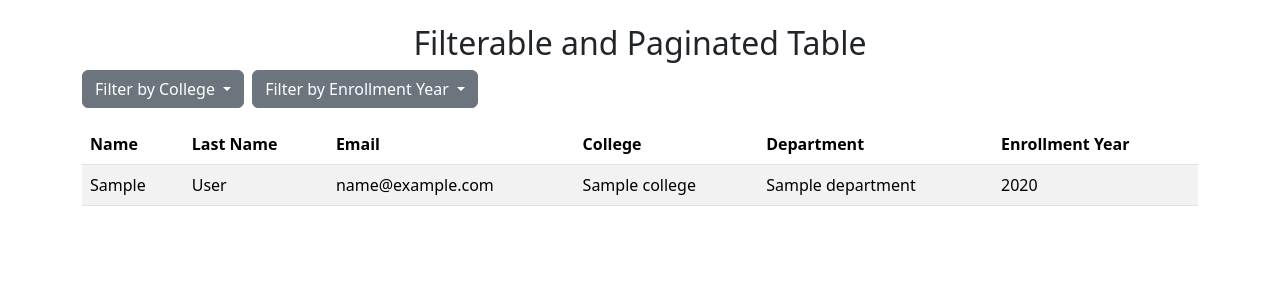
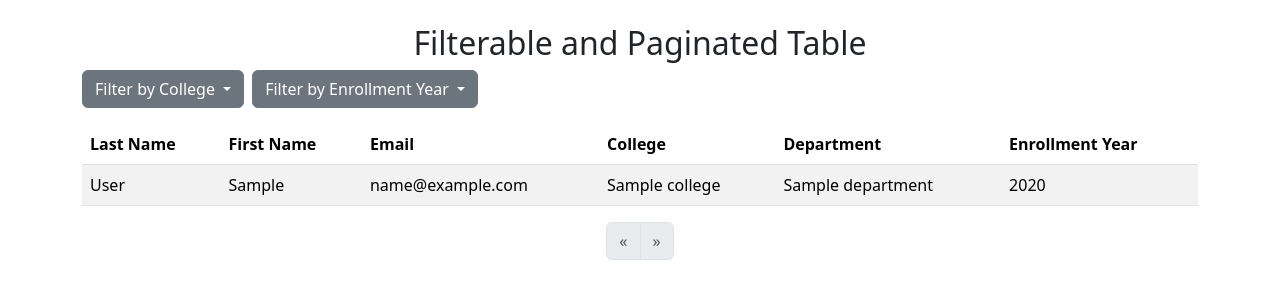
Before and after one commit to spencerbbrian/portfolio, a Flask app: template golden-heights/gh_app/goldenheights/templates/gh-students.html in a window 1280 px wide. Shown: the part 56-356 px from the top of the page. Run offline with Flask 3, Linux system fonts and the light colour scheme; the template is opened without the code that fills it: most values are stand-ins (such as "Sample title", 1, 10 or a date in 2020).

Commit message:
Implement pagination and filtering for students page; update table structure and styling

```diff
--- a/golden-heights/gh_app/goldenheights/templates/gh-catalogue.html
+++ b/golden-heights/gh_app/goldenheights/templates/gh-catalogue.html
@@ -15,7 +15,7 @@ Catalogue
                 <ul class="list-group list-group-flush">
                     {% for course in CBAS %}
                     <li class="list-group-item">{{ course }}
-                    {% if course == 'Biology' %}<span class="badge badge-secondary">New</span>
+                    {% if course == 'Biology' %}<span class="badge bg-secondary">New</span>
                     {% endif %}
                     </li>
                     {% endfor %}
--- a/golden-heights/gh_app/goldenheights/templates/gh-students.html
+++ b/golden-heights/gh_app/goldenheights/templates/gh-students.html
@@ -1,6 +1,6 @@
 {% extends 'gh-base.html' %}
 {% block title %}
-Courses
+Students
 {% endblock %}
 
 {% block content %}
@@ -38,8 +38,8 @@ Courses
     <table class="table table-striped">
         <thead>
         <tr>
-            <th>Name</th>
             <th>Last Name</th>
+            <th>First Name</th>
             <th>Email</th>
             <th>College</th>
             <th>Department</th>
@@ -49,8 +49,8 @@ Courses
         <tbody id="tableBody">
             {% for student in students %}
             <tr>
+                <td>{{ student.last_name }}</td>
                 <td>{{ student.first_name }}</td>
-                <td>{{ student.last_name }}</td>
                 <td>{{ student.email }}</td>
                 <td>{{ student.college }}</td>
                 <td>{{ student.department }}</td>
@@ -62,7 +62,49 @@ Courses
 
     <!-- Pagination Controls -->
     <nav aria-label="Page navigation">
-        <ul class="pagination justify-content-center" id="paginationControls"></ul>
+        <ul class="pagination justify-content-center">
+            <!-- Previous Button -->
+            <li class="page-item {% if current_page == 1 %}disabled{% endif %}">
+                <a class="page-link" href="?page={{ current_page - 1 }}" aria-label="Previous">
+                    <span aria-hidden="true">&laquo;</span>
+                </a>
+            </li>
+
+            <!-- Dynamic Page Numbers -->
+            {% set start_page = max(1, current_page - 2) %}
+            {% set end_page = min(total_pages, current_page + 2) %}
+
+            {% if start_page > 1 %}
+            <li class="page-item">
+                <a class="page-link" href="?page=1">1</a>
+            </li>
+            <li class="page-item disabled">
+                <span class="page-link">...</span>
+            </li>
+            {% endif %}
+
+            {% for page in range(start_page, end_page + 1) %}
+            <li class="page-item {% if page == current_page %}active{% endif %}">
+                <a class="page-link" href="?page={{ page }}">{{ page }}</a>
+            </li>
+            {% endfor %}
+
+            {% if end_page < total_pages %}
+            <li class="page-item disabled">
+                <span class="page-link">...</span>
+            </li>
+            <li class="page-item">
+                <a class="page-link" href="?page={{ total_pages }}">{{ total_pages }}</a>
+            </li>
+            {% endif %}
+
+            <!-- Next Button -->
+            <li class="page-item {% if current_page == total_pages %}disabled{% endif %}">
+                <a class="page-link" href="?page={{ current_page + 1 }}" aria-label="Next">
+                    <span aria-hidden="true">&raquo;</span>
+                </a>
+            </li>
+        </ul>
     </nav>
 </div>
 
@@ -74,10 +116,14 @@ Courses
 
             const rows = document.querySelectorAll('#tableBody tr');
             rows.forEach(row => {
-                // Map column names to their respective index
-                const columnIndex = column === 'college' ? 4 : column === 'enrollment year' ? 6 : -1;
+                let columnIndex;
+                if (column === 'college') {
+                    columnIndex = 4;  // Adjust column index for college
+                } else if (column === 'enrollment_year') {
+                    columnIndex = 6;  // Adjust column index for enrollment_year
+                }
 
-                if (columnIndex > 0) {
+                if (columnIndex) {
                     const cellValue = row.querySelector(`td:nth-child(${columnIndex})`).textContent.toLowerCase();
                     if (cellValue.includes(value)) {
                         row.style.display = '';
```
Also changed, not shown: golden-heights/gh_app/goldenheights/routes.py (+20 -3 lines), golden-heights/gh_app/goldenheights/static/css/styles.css (line endings or trailing spaces).
